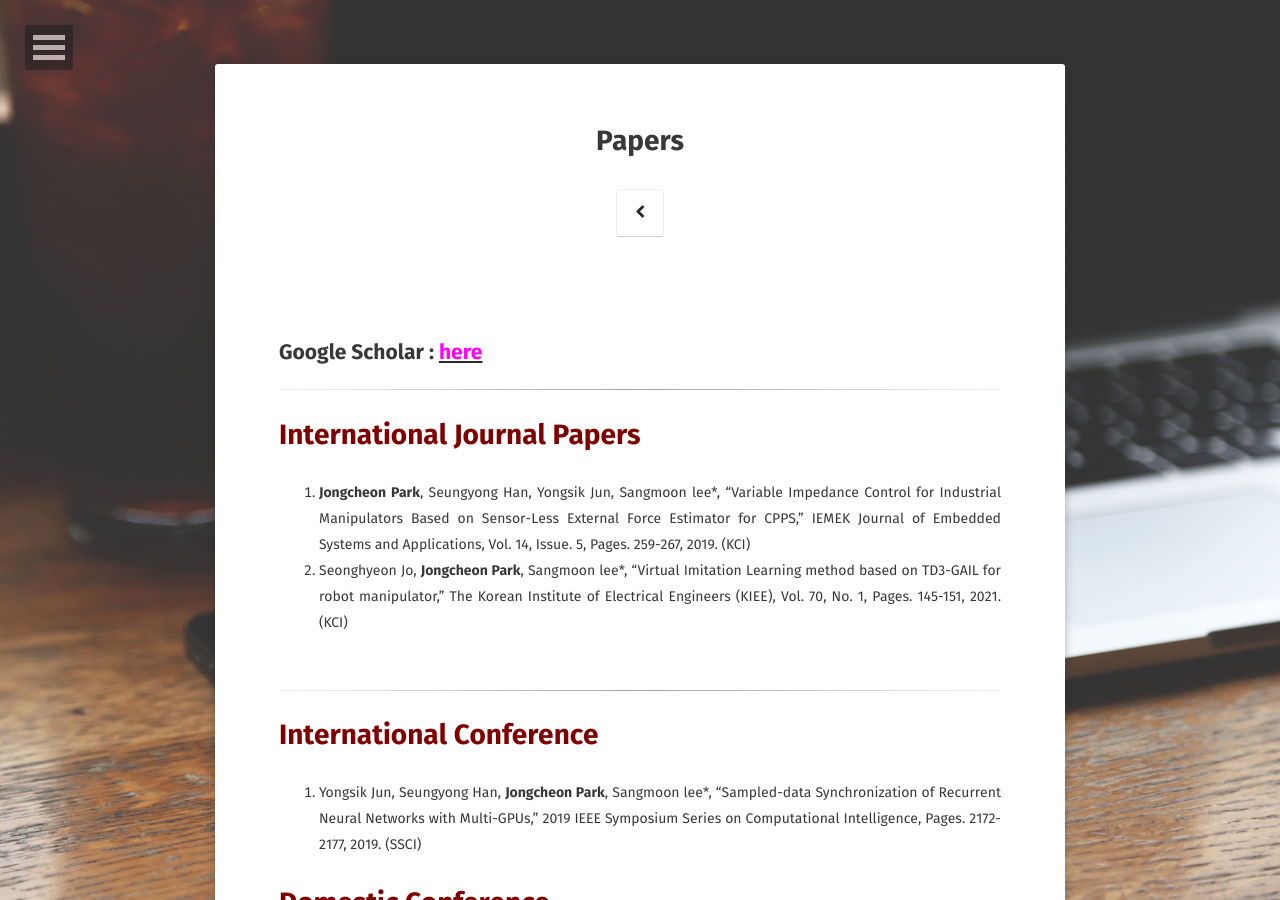
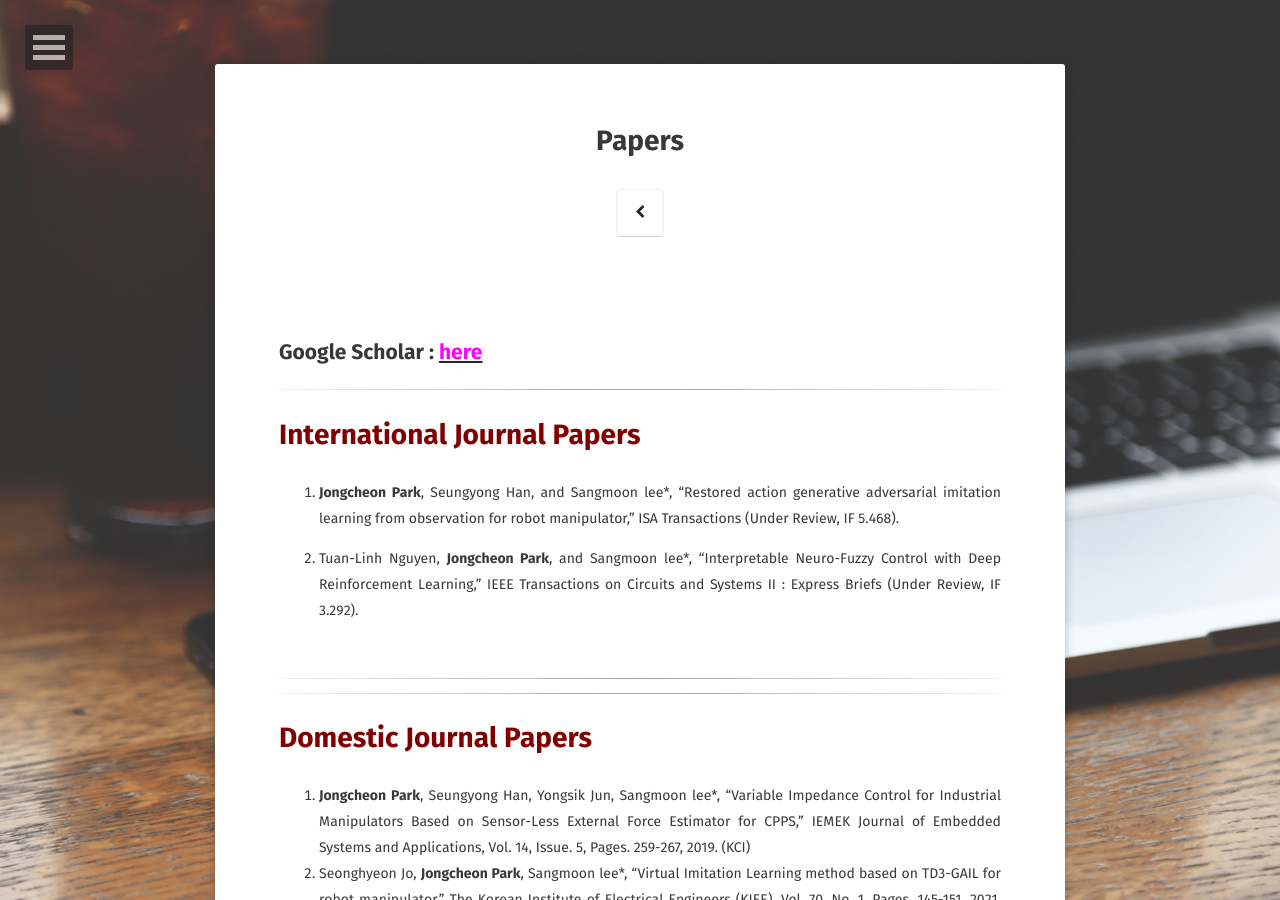
Before and after one commit to JongCheon-Park/JongCheon-Park.github.io, a Jekyll site: the page built from papers/index.md, in a window 1280 px wide and 900 px high. Built offline with Jekyll 4.4.1, drawn with Linux system fonts in a browser that asks for light colours; some web fonts are replaced.

Commit message:
Update index.md
Update the International Journal Papers.

```diff
--- a/papers/index.md
+++ b/papers/index.md
@@ -12,6 +12,19 @@ comments: false
 ---
 
 # <span style="color:#800000">International Journal Papers</span>
+
+1. **Jongcheon Park**, Seungyong Han, and Sangmoon lee*, “Restored action generative adversarial imitation learning from observation for robot manipulator,” ISA Transactions
+(Under Review, IF 5.468).
+
+2. Tuan-Linh Nguyen, **Jongcheon Park**, and Sangmoon lee*, “Interpretable Neuro-Fuzzy Control with Deep Reinforcement Learning,” IEEE Transactions on Circuits and Systems II : Express Briefs (Under Review, IF 3.292).
+
+<br>
+
+---
+
+---
+
+# <span style="color:#800000">Domestic Journal Papers</span>
 
 1. **Jongcheon Park**, Seungyong Han, Yongsik Jun, Sangmoon lee*, "Variable Impedance Control for Industrial Manipulators Based on Sensor-Less External Force Estimator for CPPS," IEMEK Journal of Embedded Systems and Applications, Vol. 14, Issue. 5, Pages. 259-267, 2019. (KCI)
 2. Seonghyeon Jo, **Jongcheon Park**, Sangmoon lee*, "Virtual Imitation Learning method based on TD3-GAIL for robot manipulator," The Korean Institute of Electrical Engineers (KIEE), Vol. 70, No. 1, Pages. 145-151, 2021. (KCI)
```
